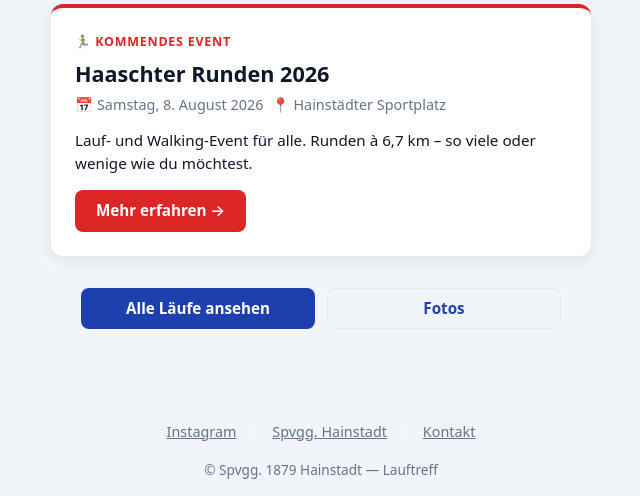
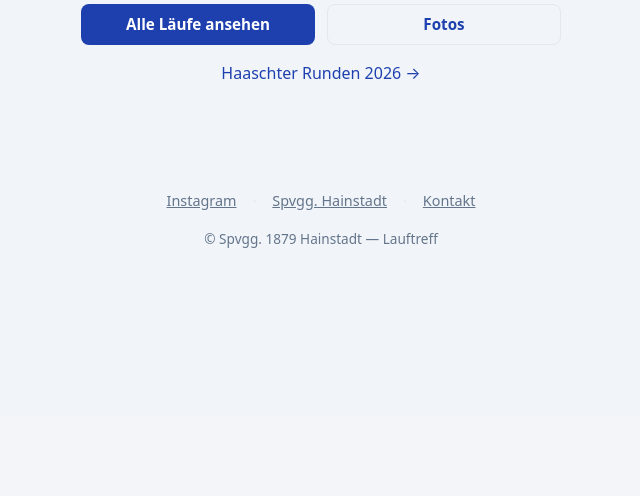
Before and after one commit to maximilianjung2/git_test_repo, a PHP site: page / in a window 1280 px wide. Shown: the part 383-879 px from the top of the page, without its empty margins (319-959 px from the left). After the commit the page ends 631 px from the top, so only its background shows below. Run offline with PHP 8.4, Linux system fonts and the light colour scheme.

Commit message:
Startseite: Event-Card entfernt, minimaler Link; Back-Button auf dunklem Header robust sichtbar

```diff
--- a/spvgg1879lauftreff/assets/css/public.css
+++ b/spvgg1879lauftreff/assets/css/public.css
@@ -239,14 +239,14 @@
 }
 
 /* Topbar: Ghost-Button muss auf dunklem Hintergrund sichtbar sein */
-.public-topbar .btn-ghost {
-    color: #fff;
-    border-color: rgba(255,255,255,0.35);
+.public-topbar .public-topbar-inner .btn-ghost {
+    color: #fff !important;
+    border-color: rgba(255,255,255,0.35) !important;
 }
-.public-topbar .btn-ghost:hover {
-    background: rgba(255,255,255,0.1);
-    border-color: rgba(255,255,255,0.7);
-    color: #fff;
+.public-topbar .public-topbar-inner .btn-ghost:hover {
+    background: rgba(255,255,255,0.1) !important;
+    border-color: rgba(255,255,255,0.7) !important;
+    color: #fff !important;
 }
 
 /* Event-Landingpage: Detail-Liste */
--- a/spvgg1879lauftreff/index.html
+++ b/spvgg1879lauftreff/index.html
@@ -66,23 +66,14 @@
             </div>
         </section>
 
-        <section class="event-card">
-            <div class="termin-overline">🏃‍♂️ Kommendes Event</div>
-            <h2 class="termin-titel">Haaschter Runden 2026</h2>
-            <div class="event-meta">
-                <span class="event-meta-item calendar">Samstag, 8. August 2026</span>
-                <span class="event-meta-item location">Hainstädter Sportplatz</span>
-            </div>
-            <p class="event-beschreibung">Lauf- und Walking-Event für alle. Runden à 6,7 km – so viele oder wenige wie du möchtest.</p>
-            <div class="termin-actions">
-                <a href="Archiv/HaaschterRunden26/" class="btn btn-accent">Mehr erfahren →</a>
-            </div>
-        </section>
-
         <section class="cta-row">
             <a class="btn btn-primary btn-block" href="aktivit&auml;ten.html">Alle Läufe ansehen</a>
             <a class="btn btn-ghost btn-block" href="galerie.php">Fotos</a>
         </section>
+
+        <p class="text-center" style="margin-top: var(--space-4);">
+            <a href="Archiv/HaaschterRunden26/">Haaschter Runden 2026 →</a>
+        </p>
 
     </div>
 </main>
```
